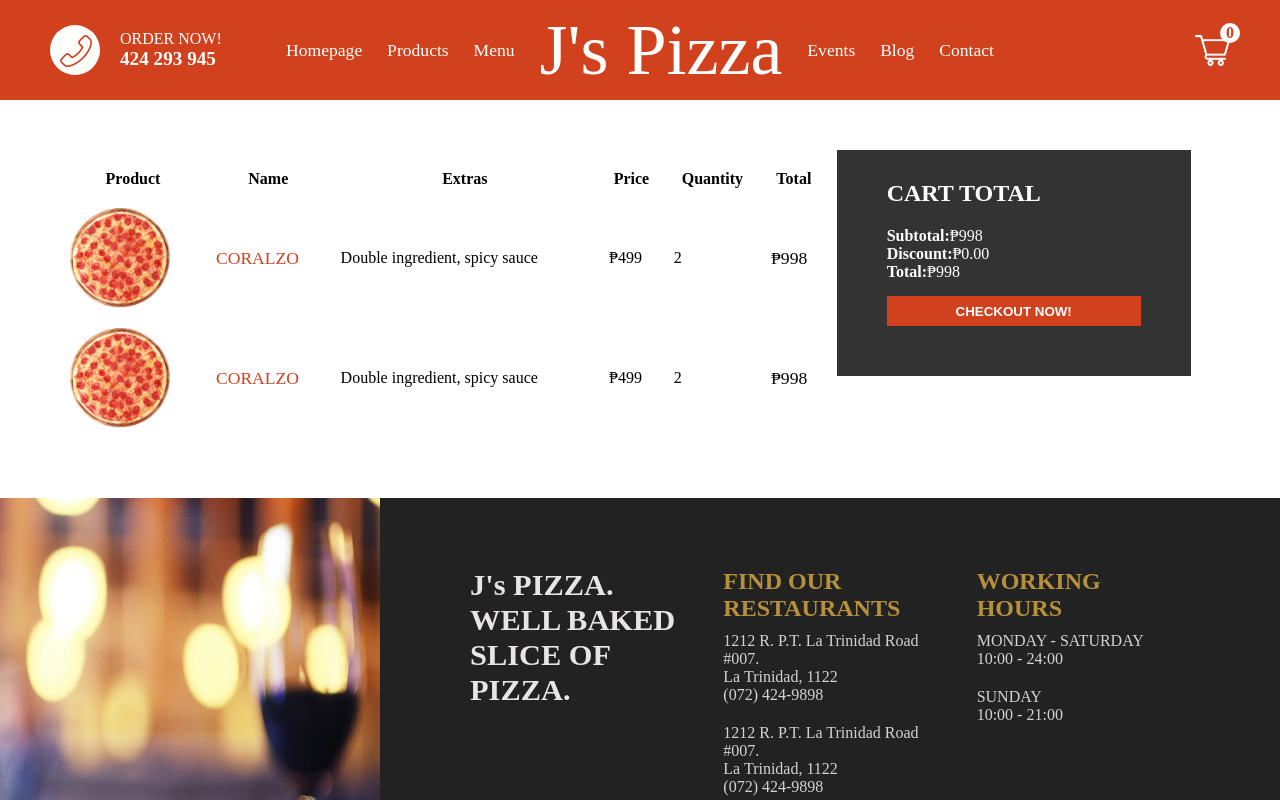
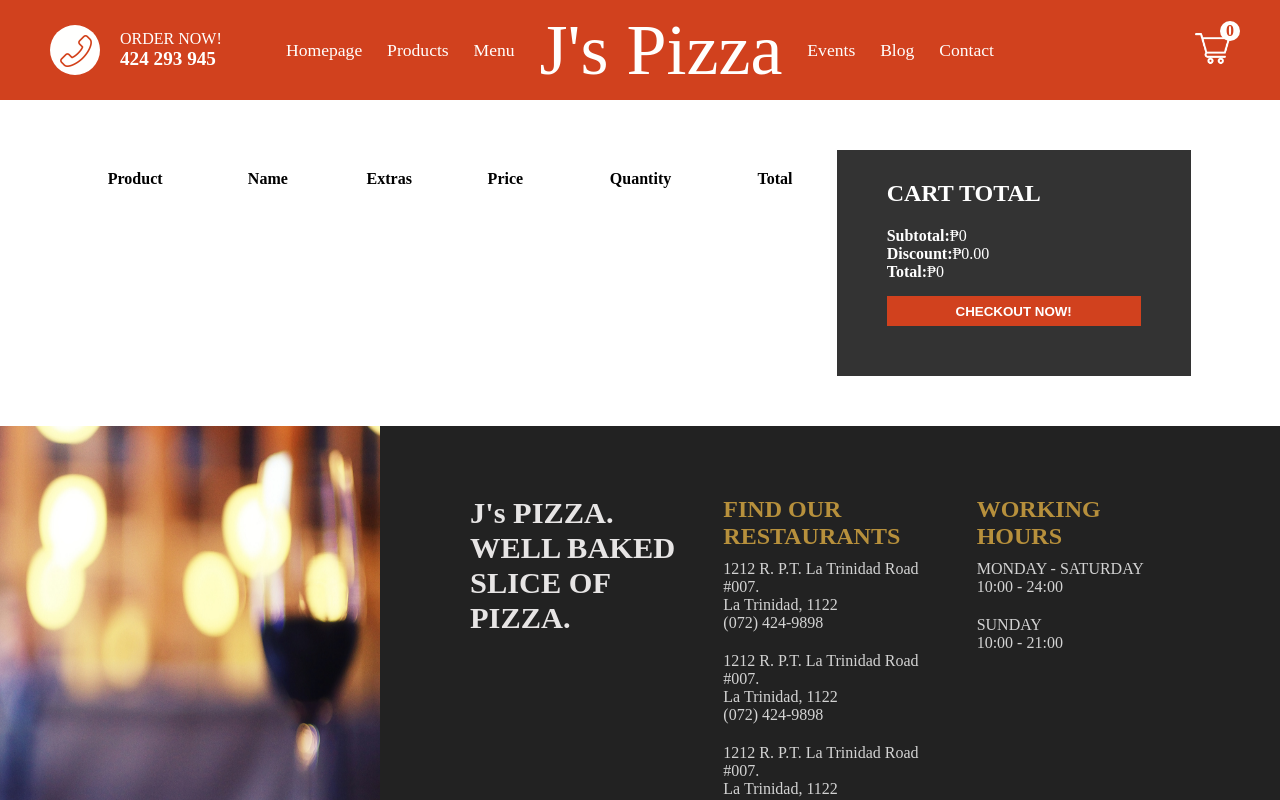
Before and after one commit to awesomedev08/Food-Ordering-Nextjs, a Next.js app: page /cart in a window 1280 px wide. Shown: the top 800 px of the page. Built offline with nearby package versions, Linux system fonts and the light colour scheme.

Commit message:
Feat: finalized cart data from state

```diff
--- a/components/Navbar.js
+++ b/components/Navbar.js
@@ -3,6 +3,7 @@ import styles from "../styles/Navbar.module.css";
 import Image from "next/image";
 
 import { useSelector } from "react-redux";
+import Link from "next/link";
 
 const Navbar = () => {
   const quantity = useSelector((state) => state.cart.quantity);
@@ -33,8 +34,10 @@ const Navbar = () => {
         <div className={styles.link}>Contact</div>
       </div>
       <div className={styles.item}>
-        <Image src="/img/cart.png" width="35" height="35" alt="cart" />
-        <span className={styles.count}>{quantity}</span>
+        <Link href="/cart" passHref>
+          <Image src="/img/cart.png" width="35" height="35" alt="cart" />
+          <span className={styles.count}>{quantity}</span>
+        </Link>
       </div>
     </div>
   );
--- a/pages/cart.js
+++ b/pages/cart.js
@@ -2,7 +2,12 @@
 import styles from "styles/Cart.module.css";
 import Image from "next/image";
 
+import { useDispatch, useSelector } from "react-redux";
+
 const Cart = () => {
+  const dispatch = useDispatch();
+  const cart = useSelector((state) => state.cart);
+
   return (
     <div className={styles.container}>
       <div className={styles.left}>
@@ -18,54 +23,38 @@ const Cart = () => {
             </tr>
           </thead>
           <tbody>
-            <tr className={styles.tr}>
+            {cart.products.map((product) => (
+              <tr key={product._id} className={styles.tr}>
                 <td>
                   <div className={styles.imgContainer}>
-                  <Image src="/img/pizza.png" fill alt="" />
+                    <Image src={product.img} fill alt="" />
                   </div>
                 </td>
                 <td>
-                <span className={styles.name}>CORALZO</span>
+                  <span className={styles.name}>{product.title}</span>
                 </td>
                 <td>
                   <span className={styles.extras}>
-                  Double ingredient, spicy sauce
+                    {product.extras.map((extra) => (
+                      <span key={extra._id} className={styles.extra}>
+                        {extra.text},{" "}
+                      </span>
+                    ))}
                   </span>
                 </td>
                 <td>
-                <span className={styles.price}>₱499</span>
+                  <span className={styles.price}>₱{product.price}</span>
                 </td>
                 <td>
-                <span className={styles.quantity}>2</span>
+                  <span className={styles.quantity}>{product.quantity}</span>
                 </td>
                 <td>
-                <span className={styles.total}>₱998</span>
+                  <span className={styles.total}>
+                    ₱{product.price * product.quantity}
+                  </span>
                 </td>
               </tr>
-            <tr className={styles.tr}>
-              <td>
-                <div className={styles.imgContainer}>
-                  <Image src="/img/pizza.png" fill alt="" />
-                </div>
-              </td>
-              <td>
-                <span className={styles.name}>CORALZO</span>
-              </td>
-              <td>
-                <span className={styles.extras}>
-                  Double ingredient, spicy sauce
-                </span>
-              </td>
-              <td>
-                <span className={styles.price}>₱499</span>
-              </td>
-              <td>
-                <span className={styles.quantity}>2</span>
-              </td>
-              <td>
-                <span className={styles.total}>₱998</span>
-              </td>
-            </tr>
+            ))}
           </tbody>
         </table>
       </div>
@@ -73,13 +62,13 @@ const Cart = () => {
         <div className={styles.wrapper}>
           <h2 className={styles.title}>CART TOTAL</h2>
           <div className={styles.totalText}>
-            <b className={styles.totalTextTitle}>Subtotal:</b>₱998
+            <b className={styles.totalTextTitle}>Subtotal:</b>₱{cart.total}
           </div>
           <div className={styles.totalText}>
             <b className={styles.totalTextTitle}>Discount:</b>₱0.00
           </div>
           <div className={styles.totalText}>
-            <b className={styles.totalTextTitle}>Total:</b>₱998
+            <b className={styles.totalTextTitle}>Total:</b>₱{cart.total}
           </div>
           <button className={styles.button}>CHECKOUT NOW!</button>
         </div>
--- a/pages/index.js
+++ b/pages/index.js
@@ -27,6 +27,7 @@ export default function Home({ productList }) {
 
 export const getServerSideProps = async () => {
   const res = await axios.get("http://localhost:3000/api/products");
+
   return {
     props: {
       productList: res.data,
```
Lines whose indentation alone changed are shown as unchanged.
